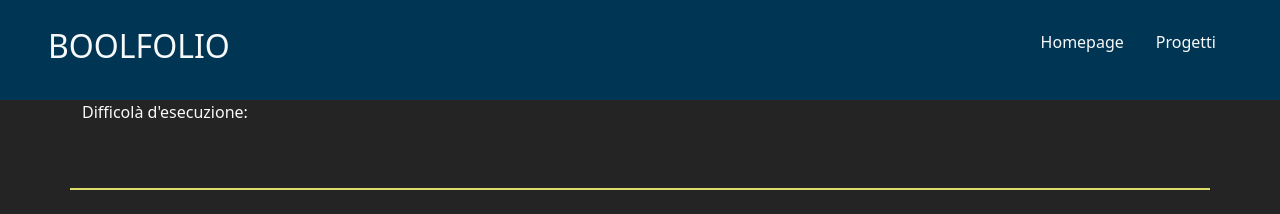
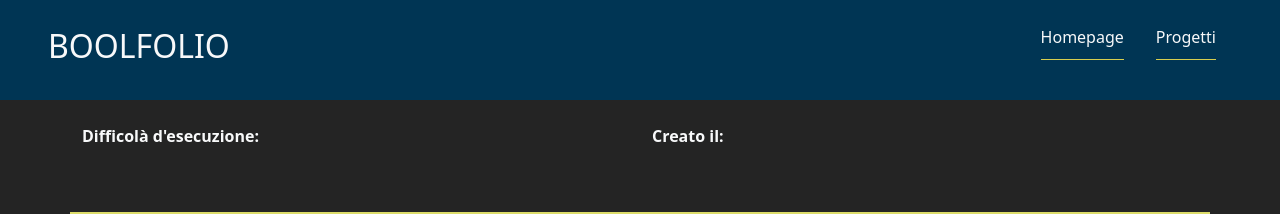
Before and after one commit to LucaFaedda/vite-boolfolio, a Vue app: page /blog/1 in a window 1280 px wide. Shown: the top 214 px of the page. Built offline with nearby package versions, Linux system fonts and the light colour scheme; no server answers.

Commit message:
modifiche stile

```diff
--- a/package.json
+++ b/package.json
@@ -9,8 +9,10 @@
     "preview": "vite preview"
   },
   "dependencies": {
+    "@voidsolutions/vue-dateformat": "^0.5.0",
     "axios": "^1.3.4",
     "bootstrap": "^5.3.0-alpha1",
+    "moment": "^2.29.4",
     "vue": "^3.2.45",
     "vue-router": "^4.1.6"
   },
--- a/src/components/AppHeader.vue
+++ b/src/components/AppHeader.vue
@@ -19,7 +19,7 @@ export default {
 <template lang="">
     <header class=" d-flex align-item-center  navbar justify-content-between text-light">
         <div class="ps-5">
-            <h2>BOOLFOLIO</h2>
+            <router-link :to="{name: 'homepage'}" class="text-light no-decoration"><h2>BOOLFOLIO</h2></router-link>
         </div>
         <div  class="pe-5">
             <ul class="list-unstyled d-flex">
@@ -32,11 +32,25 @@ export default {
     </header>
 </template>
 
-<style lang="scss">
+<style lang="scss" scoped>
 
     header{
         height: 100px;
         background-color: #003554;
     }
 
+    .nav-link{
+        border-bottom: 1px solid #d6cd4f;
+        padding-bottom: 10px;
+
+        &:hover{
+            border-bottom: #ff0202 2px solid;
+            font-size: 20px;
+        }
+    }
+
+    .no-decoration{
+        text-decoration: none;
+    }
+
 </style>
--- a/src/main.js
+++ b/src/main.js
@@ -2,4 +2,6 @@ import { createApp } from 'vue'
 import { router } from './router'
 import App from './App.vue'
 
+
+
 createApp(App).use(router).mount('#app')
--- a/src/pages/SingleCard.vue
+++ b/src/pages/SingleCard.vue
@@ -1,11 +1,13 @@
 <script>
 import axios from 'axios';
 import { store } from '../store';
+
 export default {
     data(){
         return{
             store,
-            project: []
+            project: [],
+            newDate: ''
         }
     },
     methods:{
@@ -20,6 +22,10 @@ export default {
                 }
             })
         },
+        date(){
+            this.newDate = this.project.data_progetto
+        }
+
 
     },
     created(){
@@ -30,12 +36,12 @@ export default {
 <template lang="" >
     <div>
         <div class="container">
-            <div class="row">
-                <div class="col-6 text-light">
-                    <p><span>Difficolà d'esecuzione: </span><i class="fa-solid fa-circle" v-for="item in project.difficoltà" >{{item.difficoltà}}</i></p>
+            <div class="row mt-4 text-light">
+                <div class="col-6 ">
+                    <p><span class="fw-bold">Difficolà d'esecuzione: </span><i class="fa-regular fa-circle mx-1" v-for="item in project.difficoltà" >{{item.difficoltà}}</i></p>
                 </div>
                 <div class="col-6">
-
+                    <p><span class="fw-bold me-3">Creato il:</span>{{project.data_progetto}}</p>
                 </div>
             </div>
         </div>
@@ -75,4 +81,8 @@ export default {
         color: #fff;
     }
 
+    .fa-regular{
+        color: #4F9D69;
+    }
+
 </style>
```
Also changed, not shown: 1 other file (tests, documents, lock files or other folders).
